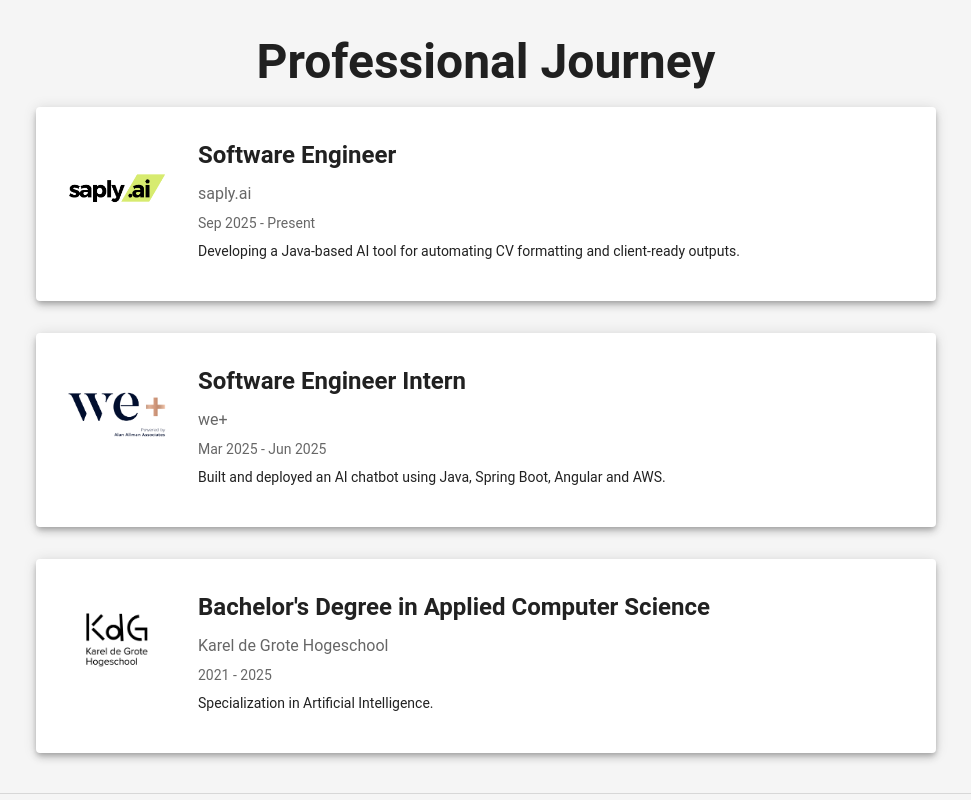
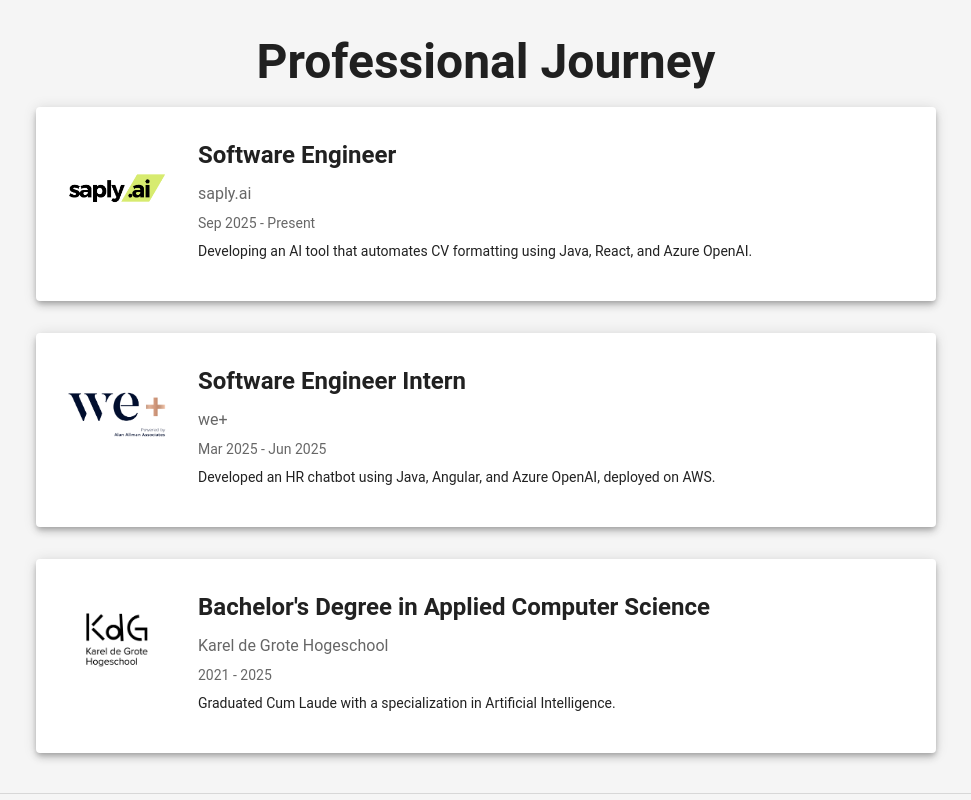
Before and after one commit to noahg9/my-portfolio, a React (Vite) app: page / in a window 1280 px wide. Shown: the part 1405-2205 px from the top of the page, without its empty margins (154-1125 px from the left). Built offline with nearby package versions, Linux system fonts and the light colour scheme.

Commit message:
Update journey descriptions

```diff
--- a/src/data/data.ts
+++ b/src/data/data.ts
@@ -65,21 +65,21 @@ export const professionalJourney = [
         role: "Software Engineer",
         company: "saply.ai",
         period: "Sep 2025 - Present",
-        description: "Developing a Java-based AI tool for automating CV formatting and client-ready outputs.",
+        description: "Developing an AI tool that automates CV formatting using Java, React, and Azure OpenAI.",
         logo: "/saply-ai.avif",
     },
     {
         role: "Software Engineer Intern",
         company: "we+",
         period: "Mar 2025 - Jun 2025",
-        description: "Built and deployed an AI chatbot using Java, Spring Boot, Angular and AWS.",
+        description: "Developed an HR chatbot using Java, Angular, and Azure OpenAI, deployed on AWS.",
         logo: "/we+.png",
     },
     {
         degree: "Bachelor's Degree in Applied Computer Science",
         institution: "Karel de Grote Hogeschool",
         period: "2021 - 2025",
-        description: "Specialization in Artificial Intelligence.",
+        description: "Graduated Cum Laude with a specialization in Artificial Intelligence.",
         logo: "/kdg.png",
     },
 ];
```
